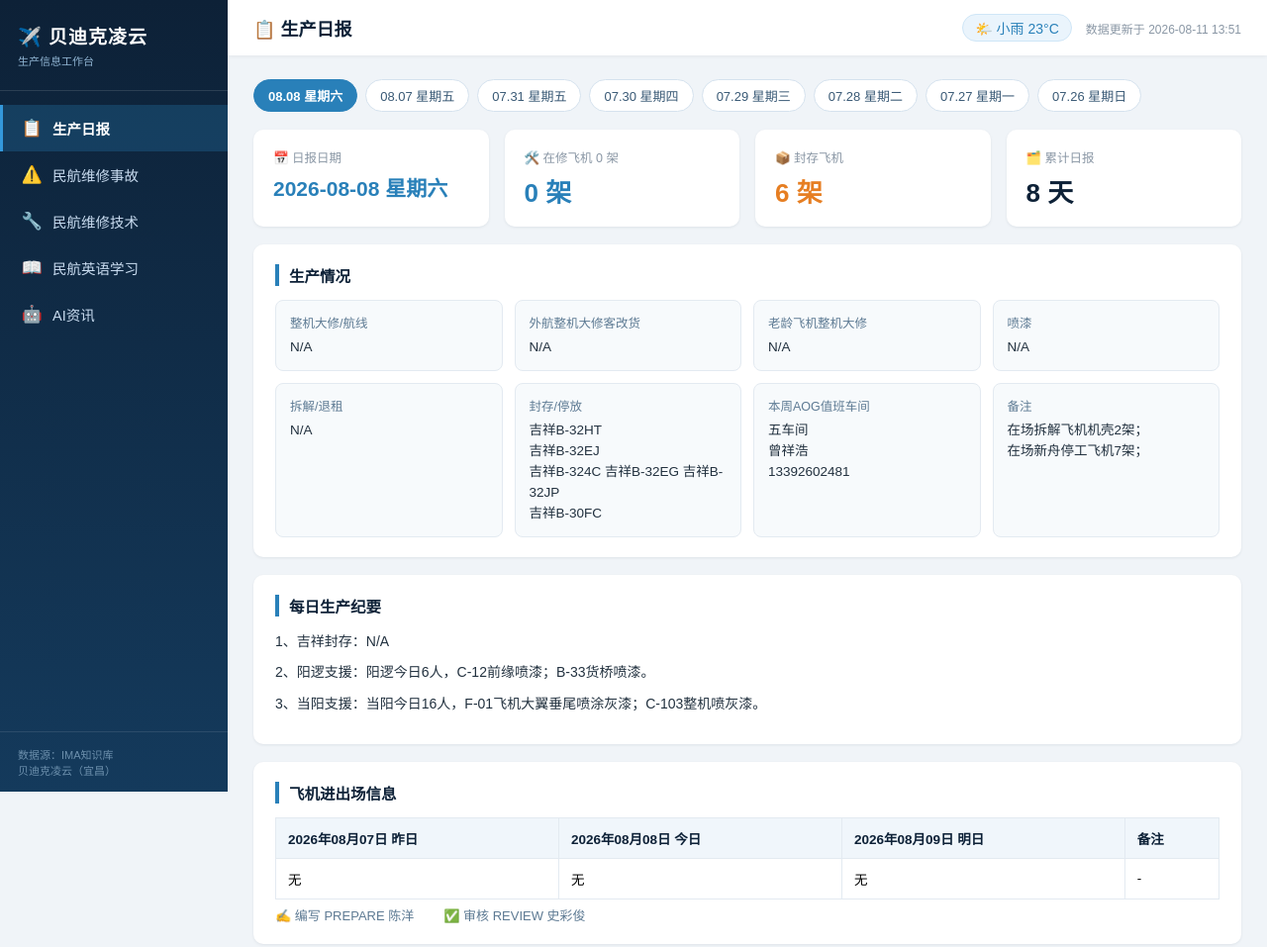
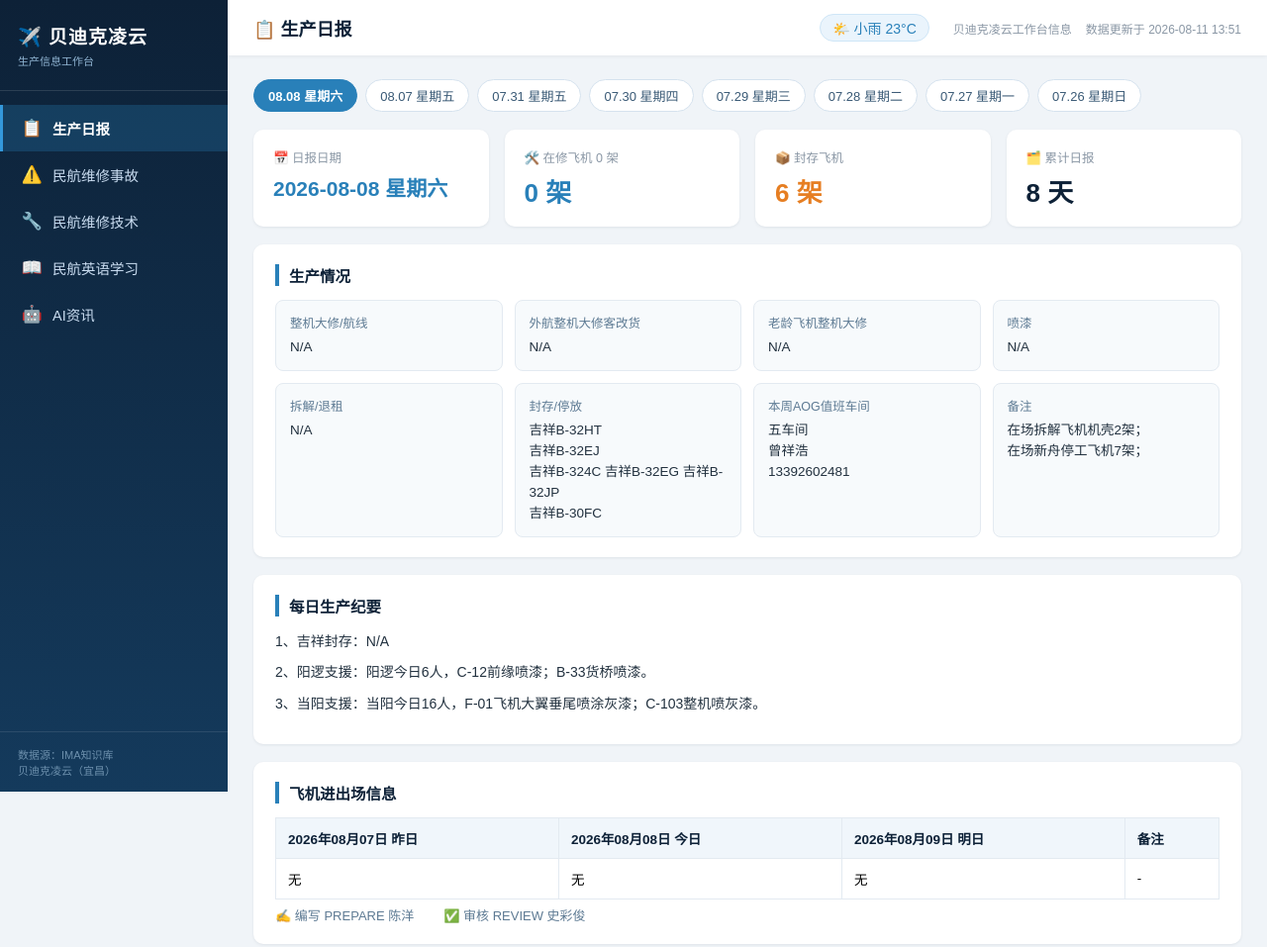
Before and after one commit to latonyaostrander33-collab/lingyun-workbench, a plain HTML site: page index.html in a window 1280 px wide. Shown: the whole page at 99% size. Drawn offline with Linux system fonts and the light colour scheme.

Commit message:
update index.html

```diff
--- a/index.html
+++ b/index.html
@@ -24,6 +24,7 @@ body{font-family:"Microsoft YaHei","PingFang SC",sans-serif;background:#f0f4f8;d
 .topbar h2{font-size:18px;color:#0d2137;flex:1}
 .updated{font-size:12px;color:#8a97a5}
 .today-wx{font-size:14px;color:#2980b9;background:#eaf4fc;border:1px solid #cfe6f7;border-radius:14px;padding:3px 12px;margin-left:14px;white-space:nowrap}
+.wx-note{font-size:12px;color:#8a97a5;margin-left:10px;white-space:nowrap}
 .countdown{font-size:12px;color:#3498db;min-width:88px;text-align:right}
 .btn{background:#2980b9;color:#fff;border:none;padding:8px 18px;border-radius:6px;cursor:pointer;font-size:13.5px;display:flex;align-items:center;gap:6px;transition:.15s}
 .btn:hover{background:#3498db}
@@ -120,6 +121,7 @@ body{font-family:"Microsoft YaHei","PingFang SC",sans-serif;background:#f0f4f8;d
   <div class="topbar">
     <h2 id="secTitle">📋 生产日报</h2>
     <span class="today-wx" id="todayWx"></span>
+    <span class="wx-note">贝迪克凌云工作台信息</span>
     <span class="updated" id="updatedAt">--</span>
   </div>
   <div class="content" id="content"><div class="loading">数据加载中…</div></div>
```
